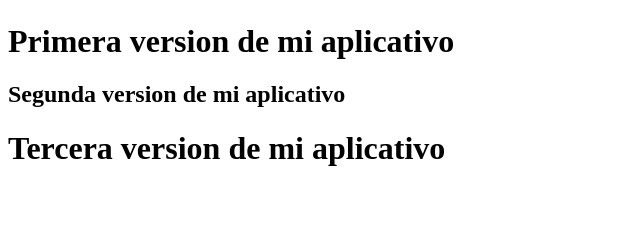
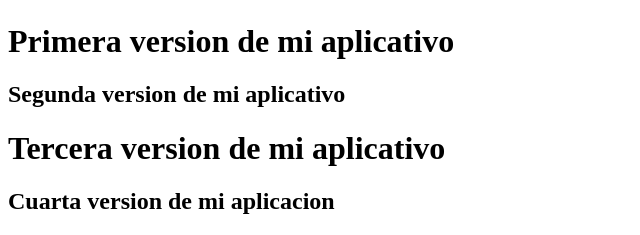
Before and after one commit to ErickAguiBarri/demo, a plain HTML site: page index.html in a window 1280 px wide. Shown: the part 1561-1796 px from the top of the page, without its empty margins (0-640 px from the left). Before the commit the page ends 1749 px from the top, so only its background shows below. Drawn offline with Linux system fonts and the light colour scheme.

Commit message:
Esta es mi cuarta versio de mi app

```diff
--- a/index.html
+++ b/index.html
@@ -50,6 +50,7 @@
         <h1>Primera version de mi aplicativo</h1>
         <h2>Segunda version de mi aplicativo</h2>
         <h1>Tercera version de mi aplicativo</h1>
+        <h2>Cuarta version de mi aplicacion</h2>
 
 
 </body>
```
